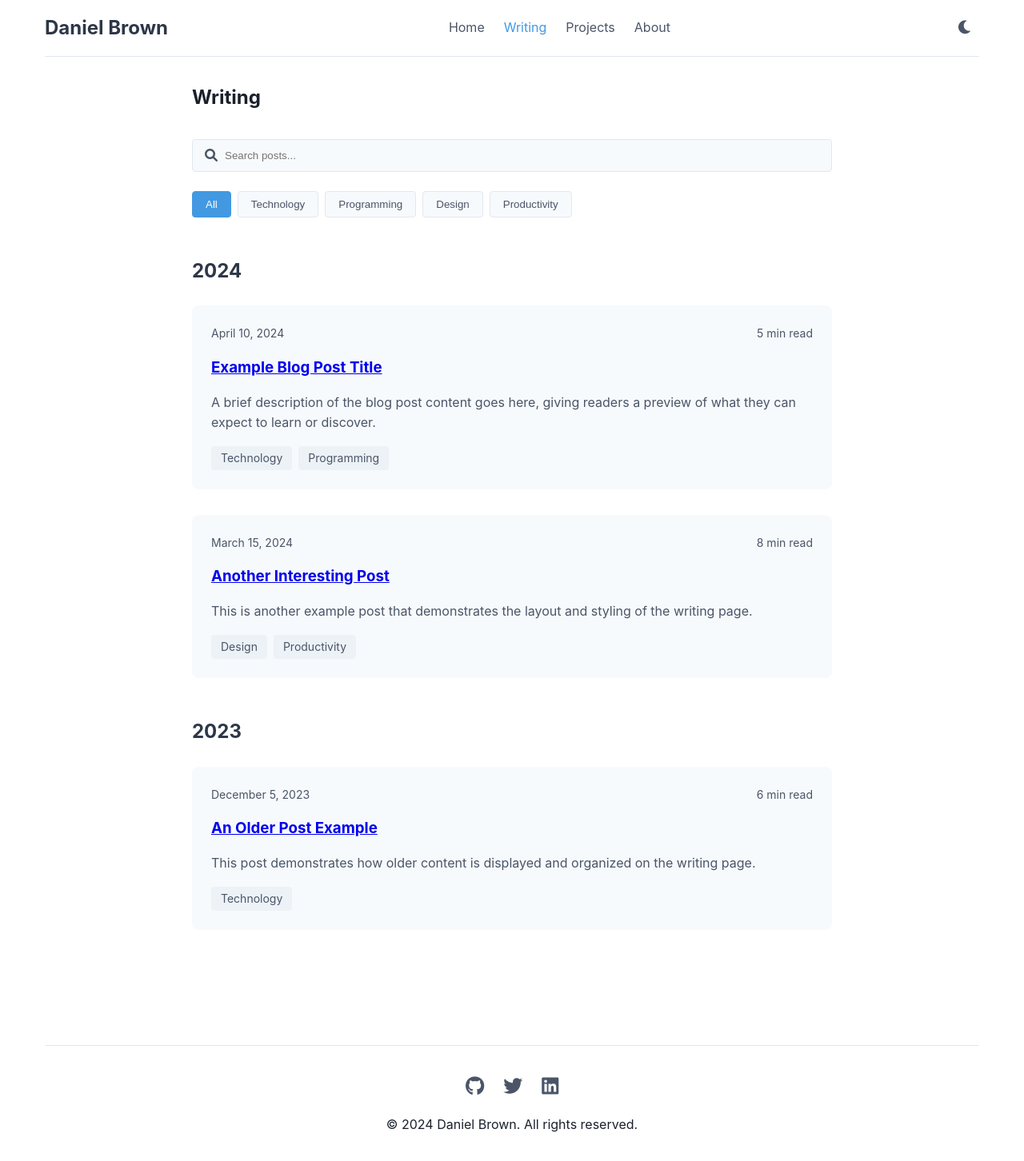
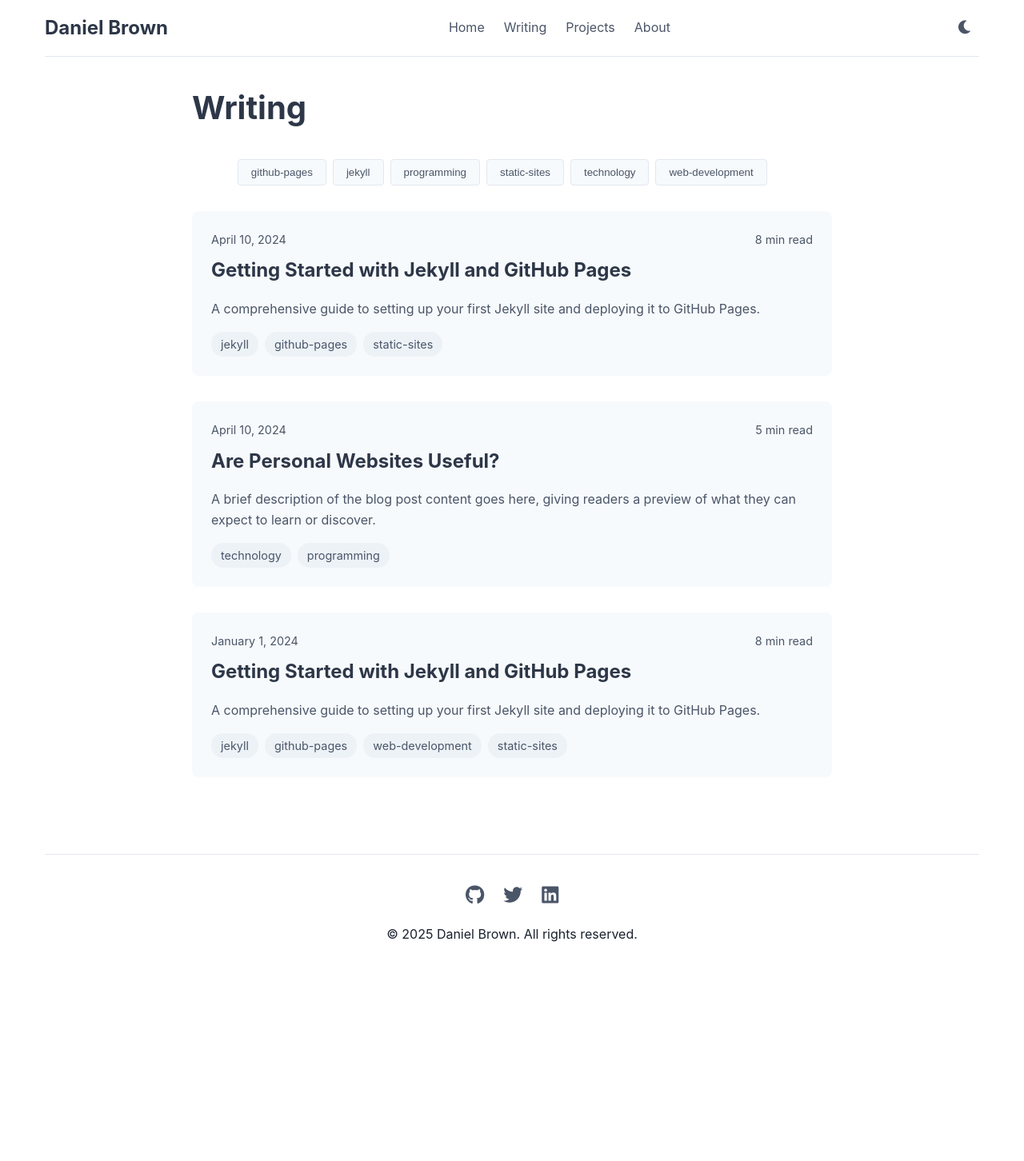
Before and after one commit to danielsbrown3/danielsbrown3.github.io, a Jekyll site: the page built from writing.html, in a window 1280 px wide. Shown: the whole page at 80% size. Built offline with Jekyll 4.4.1, drawn with Linux system fonts in a browser that asks for light colours; after the commit the page ends 1213 px from its top, so only the background shows below that.

Commit message:
jekyll updates

```diff
--- a/assets/css/style.css
+++ b/assets/css/style.css
@@ -331,34 +331,10 @@
     padding: 2rem 0;
 }
 
-.writing-header {
-    margin-bottom: 3rem;
-}
-
-.search-filter-container {
-    margin-top: 2rem;
-}
-
-.search-box {
-    position: relative;
-    margin-bottom: 1.5rem;
-}
-
-.search-box input {
-    width: 100%;
-    padding: 0.75rem 1rem 0.75rem 2.5rem;
-    border: 1px solid var(--border-color);
-    border-radius: 4px;
-    background-color: var(--card-background);
-    color: var(--text-color);
-}
-
-.search-box i {
-    position: absolute;
-    left: 1rem;
-    top: 50%;
-    transform: translateY(-50%);
-    color: var(--secondary-color);
+.writing-content h1 {
+    font-size: 2.5rem;
+    margin-bottom: 2rem;
+    color: var(--primary-color);
 }
 
 .tag-filters {
@@ -380,41 +356,81 @@
 
 .tag-filter:hover,
 .tag-filter.active {
-    background: var(--accent-color);
+    background: var(--link-color);
     color: white;
-    border-color: var(--accent-color);
-}
-
-.posts-by-year {
-    margin-top: 3rem;
-}
-
-.posts-by-year h2 {
-    font-size: 1.5rem;
-    color: var(--primary-color);
-    margin-bottom: 1.5rem;
+    border-color: var(--link-color);
 }
 
 .posts-list {
     display: grid;
     gap: 2rem;
-    margin-bottom: 3rem;
 }
 
-.post-item {
+.post-card {
+    background: var(--card-background);
     padding: 1.5rem;
-    background: var(--card-background);
     border-radius: 8px;
     transition: transform 0.3s;
 }
 
-.post-item:hover {
+.post-card:hover {
     transform: translateY(-2px);
 }
 
-.post-description {
+.post-meta {
+    display: flex;
+    gap: 1rem;
+    color: var(--secondary-color);
+    font-size: 0.9rem;
+    margin-bottom: 0.5rem;
+}
+
+.post-card h2 {
+    font-size: 1.5rem;
+    margin: 0.5rem 0;
+}
+
+.post-card h2 a {
+    color: var(--primary-color);
+    text-decoration: none;
+}
+
+.post-card h2 a:hover {
+    color: var(--link-color);
+}
+
+.post-card p {
     color: var(--secondary-color);
     margin: 1rem 0;
+}
+
+.tags {
+    display: flex;
+    flex-wrap: wrap;
+    gap: 0.5rem;
+    margin-top: 1rem;
+}
+
+.tag {
+    background: var(--tag-background);
+    color: var(--secondary-color);
+    padding: 0.25rem 0.75rem;
+    border-radius: 15px;
+    font-size: 0.9rem;
+}
+
+@media (max-width: 768px) {
+    .writing-content {
+        padding: 1rem;
+    }
+
+    .writing-content h1 {
+        font-size: 2rem;
+    }
+
+    .post-card {
+        padding: 1rem;
+    }
 }
 
 /* Projects Page Styles */
--- a/index.html
+++ b/index.html
@@ -3,10 +3,6 @@
 title: Home
 ---
 
-<section class="hero">
-    <h1>Daniel Brown</h1>
-    <p class="subtitle">Data Scientist</p>
-</section>
 
 <section class="featured-posts">
     <h2>Latest Writing</h2>
--- a/writing.html
+++ b/writing.html
@@ -1,112 +1,64 @@
-<!DOCTYPE html>
-<html lang="en">
-<head>
-    <meta charset="UTF-8">
-    <meta name="viewport" content="width=device-width, initial-scale=1.0">
-    <title>Writing - Daniel Brown</title>
-    <link rel="stylesheet" href="assets/css/style.css">
-    <link rel="stylesheet" href="https://cdnjs.cloudflare.com/ajax/libs/font-awesome/6.0.0/css/all.min.css">
-</head>
-<body>
-    <div class="container">
-        <header>
-            <nav>
-                <div class="nav-brand">
-                    <a href="/">Daniel Brown</a>
-                </div>
-                <div class="nav-links">
-                    <a href="/">Home</a>
-                    <a href="/writing" class="active">Writing</a>
-                    <a href="/projects">Projects</a>
-                    <a href="/about">About</a>
-                </div>
-                <button id="theme-toggle" aria-label="Toggle dark mode">
-                    <i class="fas fa-moon"></i>
-                </button>
-            </nav>
-        </header>
+---
+layout: default
+title: Writing
+---
 
-        <main class="writing-content">
-            <section class="writing-header">
-                <h1>Writing</h1>
-                <div class="search-filter-container">
-                    <div class="search-box">
-                        <input type="text" id="search-input" placeholder="Search posts...">
-                        <i class="fas fa-search"></i>
-                    </div>
-                    <div class="tag-filters">
-                        <button class="tag-filter active" data-tag="all">All</button>
-                        <button class="tag-filter" data-tag="technology">Technology</button>
-                        <button class="tag-filter" data-tag="programming">Programming</button>
-                        <button class="tag-filter" data-tag="design">Design</button>
-                        <button class="tag-filter" data-tag="productivity">Productivity</button>
-                    </div>
-                </div>
-            </section>
+<div class="writing-content">
+    <h1>Writing</h1>
 
-            <section class="posts-by-year">
-                <h2>2024</h2>
-                <div class="posts-list">
-                    <article class="post-item" data-tags="technology programming">
-                        <div class="post-meta">
-                            <span class="date">April 10, 2024</span>
-                            <span class="reading-time">5 min read</span>
-                        </div>
-                        <h3><a href="/posts/example-post">Example Blog Post Title</a></h3>
-                        <p class="post-description">A brief description of the blog post content goes here, giving readers a preview of what they can expect to learn or discover.</p>
-                        <div class="tags">
-                            <span class="tag">Technology</span>
-                            <span class="tag">Programming</span>
-                        </div>
-                    </article>
+    {% assign tags = site.posts | map: "tags" | uniq | compact | sort %}
+    <div class="tag-filters">
+        <button class="tag-filter active" data-tag="all">All</button>
+        {% for tag in tags %}
+        <button class="tag-filter" data-tag="{{ tag }}">{{ tag }}</button>
+        {% endfor %}
+    </div>
 
-                    <article class="post-item" data-tags="design productivity">
-                        <div class="post-meta">
-                            <span class="date">March 15, 2024</span>
-                            <span class="reading-time">8 min read</span>
-                        </div>
-                        <h3><a href="/posts/another-post">Another Interesting Post</a></h3>
-                        <p class="post-description">This is another example post that demonstrates the layout and styling of the writing page.</p>
-                        <div class="tags">
-                            <span class="tag">Design</span>
-                            <span class="tag">Productivity</span>
-                        </div>
-                    </article>
-                </div>
+    <div class="posts-list">
+        {% for post in site.posts %}
+        <article class="post-card" data-tags="{{ post.tags | join: ' ' }}">
+            <div class="post-meta">
+                <span class="date">{{ post.date | date: "%B %-d, %Y" }}</span>
+                {% if post.reading_time %}
+                <span class="reading-time">{{ post.reading_time }} min read</span>
+                {% endif %}
+            </div>
+            <h2><a href="{{ post.url }}">{{ post.title }}</a></h2>
+            <p>{{ post.description }}</p>
+            {% if post.tags.size > 0 %}
+            <div class="tags">
+                {% for tag in post.tags %}
+                <span class="tag">{{ tag }}</span>
+                {% endfor %}
+            </div>
+            {% endif %}
+        </article>
+        {% endfor %}
+    </div>
+</div>
 
-                <h2>2023</h2>
-                <div class="posts-list">
-                    <article class="post-item" data-tags="technology">
-                        <div class="post-meta">
-                            <span class="date">December 5, 2023</span>
-                            <span class="reading-time">6 min read</span>
-                        </div>
-                        <h3><a href="/posts/older-post">An Older Post Example</a></h3>
-                        <p class="post-description">This post demonstrates how older content is displayed and organized on the writing page.</p>
-                        <div class="tags">
-                            <span class="tag">Technology</span>
-                        </div>
-                    </article>
-                </div>
-            </section>
-        </main>
+<script>
+document.addEventListener('DOMContentLoaded', () => {
+    const posts = document.querySelectorAll('.post-card');
+    const filters = document.querySelectorAll('.tag-filter');
 
-        <footer>
-            <div class="social-links">
-                <a href="https://github.com/username" aria-label="GitHub">
-                    <i class="fab fa-github"></i>
-                </a>
-                <a href="https://twitter.com/username" aria-label="Twitter">
-                    <i class="fab fa-twitter"></i>
-                </a>
-                <a href="https://linkedin.com/in/username" aria-label="LinkedIn">
-                    <i class="fab fa-linkedin"></i>
-                </a>
-            </div>
-            <p>&copy; 2024 Daniel Brown. All rights reserved.</p>
-        </footer>
-    </div>
-    <script src="assets/js/theme.js"></script>
-    <script src="assets/js/writing.js"></script>
-</body>
-</html>
+    filters.forEach(filter => {
+        filter.addEventListener('click', () => {
+            // Update active state
+            filters.forEach(f => f.classList.remove('active'));
+            filter.classList.add('active');
+
+            const selectedTag = filter.dataset.tag;
+
+            posts.forEach(post => {
+                if (selectedTag === 'all') {
+                    post.style.display = 'block';
+                } else {
+                    const postTags = post.dataset.tags.split(' ');
+                    post.style.display = postTags.includes(selectedTag) ? 'block' : 'none';
+                }
+            });
+        });
+    });
+});
+</script>
```
